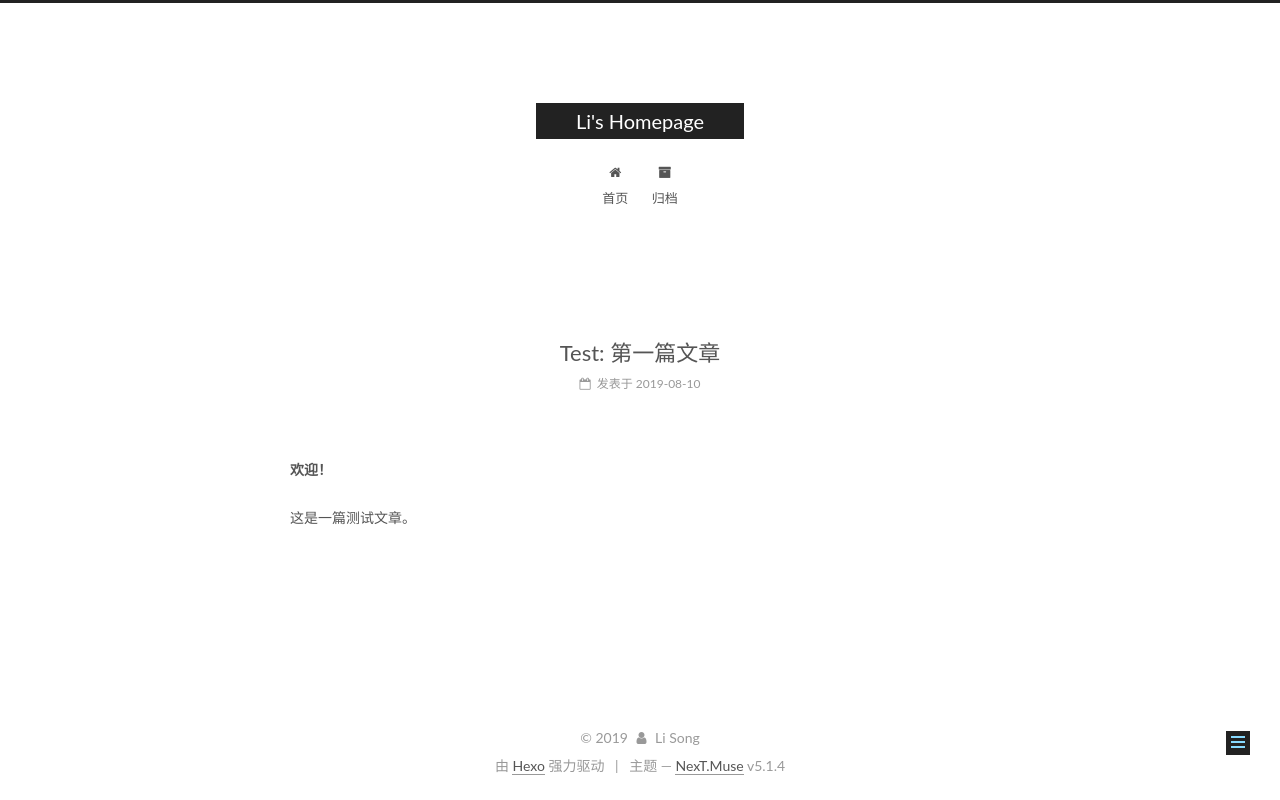
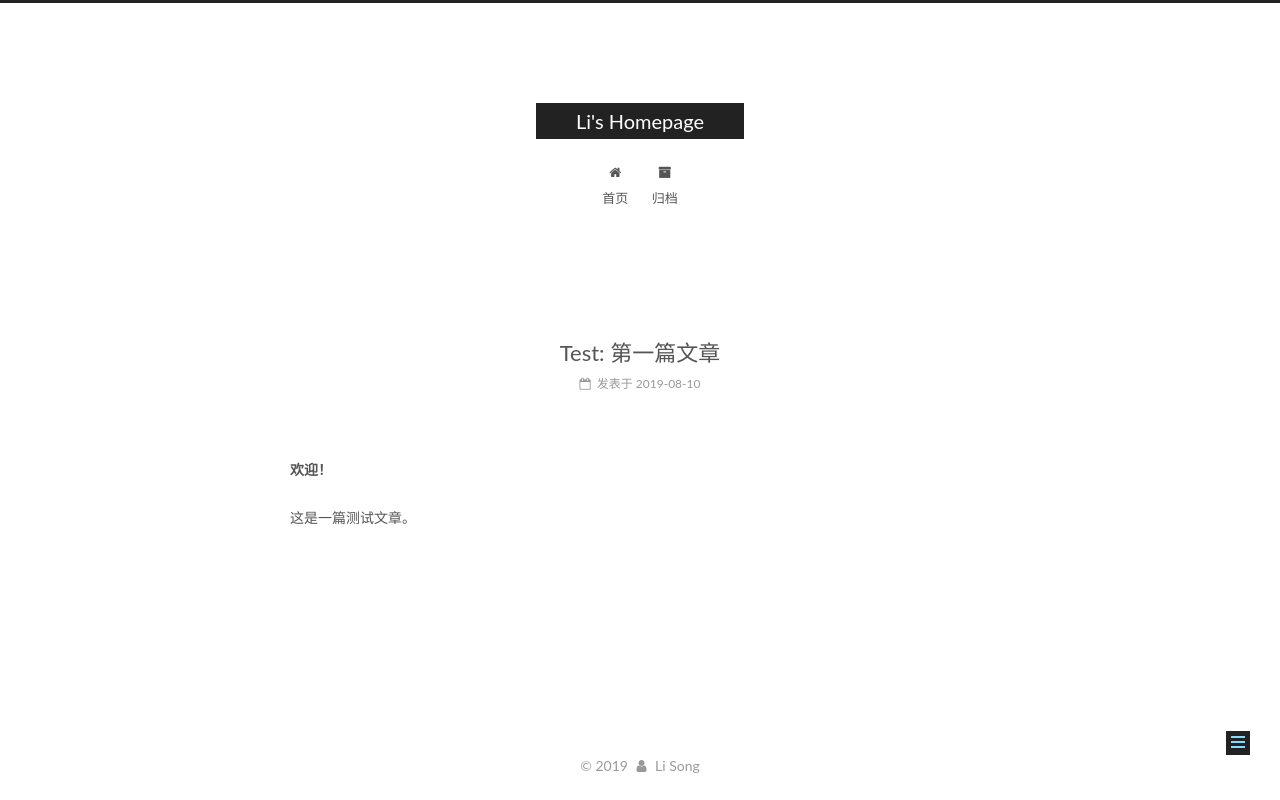
Before and after one commit to sldsg123/sldsg123.github.io, a plain HTML site: page 2019/08/10/Test-第一篇文章/index.html in a window 1280 px wide. Drawn offline with Linux system fonts and the light colour scheme.

Commit message:
Site updated: 2019-08-10 17:21:18

```diff
--- a/2019/08/10/Test-第一篇文章/index.html
+++ b/2019/08/10/Test-第一篇文章/index.html
@@ -436,18 +436,6 @@
 </div>
 
 
-  <div class="powered-by">由 <a class="theme-link" target="_blank" href="https://hexo.io">Hexo</a> 强力驱动</div>
-
-
-
-  <span class="post-meta-divider">|</span>
-
-
-
-  <div class="theme-info">主题 &mdash; <a class="theme-link" target="_blank" href="https://github.com/iissnan/hexo-theme-next">NexT.Muse</a> v5.1.4</div>
-
-
-
 
 
 
--- a/css/main.css
+++ b/css/main.css
@@ -1822,7 +1822,7 @@ pre .javascript .function {
   width: 4px;
   height: 4px;
   border-radius: 50%;
-  background: #2201e5;
+  background: #d67785;
 }
 .links-of-blogroll {
   font-size: 13px;
```
Also changed, not shown: archives/2019/08/index.html (+0 -12 lines), archives/2019/index.html (+0 -12 lines), archives/index.html (+0 -12 lines), index.html (+7 -0 lines).
